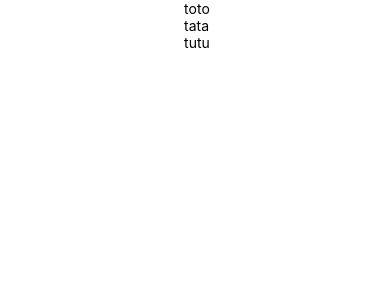
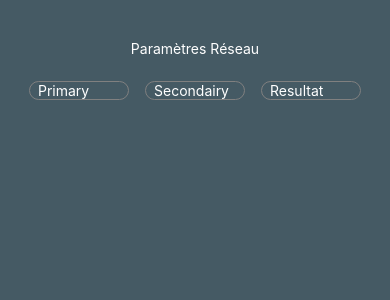
Before and after one commit to Batbakarrik/MES_Bat, a React Native app: screen / in a window 390 px wide. Shown: the top 300 px of the page. Built offline with nearby package versions, Linux system fonts and the light colour scheme.

Commit message:
TextInputs

```diff
--- a/App.js
+++ b/App.js
@@ -1,11 +1,27 @@
 import React, { Component } from 'react'
+import { StyleSheet, Text, View, FlatList, StatusBar } from 'react-native'
 
 import Acceuil from './screens/Acceuil'
+import colors from './utils/colors'
 
 export default class App extends Component {
   render(){
       return (
-        <Acceuil/>
+        <View style={styles.container}>
+          <StatusBar
+            hidden= {true}
+          />
+          <Acceuil/>
+        </View>
       );
     }
 }
+const styles = StyleSheet.create({
+  container:{
+      flex: 1,
+      justifyContent: 'center',
+      alignItems: 'center',
+      backgroundColor: colors.background,
+      paddingTop: 24
+  }
+})
--- a/screens/Acceuil.js
+++ b/screens/Acceuil.js
@@ -1,33 +1,29 @@
 import React, { Component } from 'react'
+import { StyleSheet, Text, View } from 'react-native'
 
-import { Text, View, FlatList } from 'react-native';
+import Login from './Login'
+import colors from '../utils/colors';
 
 export default class Acceuil extends Component {
     state = {
-        pokemons : [
-            {
-            "name":" toto",
-            "url":""
-            },
-            {
-            "name":" tata",
-            "url":""
-            },
-            {
-            "name":" tutu",
-            "url":""
-            }
-        ]
     }
     render(){
         return (
-          <View style={{ flex:1, alignItems:'center', justifyContent:'center'}}>
-                  <FlatList
-                      data={this.state.pokemons}
-                      renderItem={({ item}) => <View><Text>{item.name}</Text></View>}
-                      keyExtractor={item => item.name}
-                  />
+          <View style={styles.container}>
+            <Text style={styles.texte}>Paramètres Réseau</Text>
+            <Login/>
           </View>
         );
     }
 }
+const styles = StyleSheet.create({
+    container:{
+        flex: 1,
+        justifyContent: 'flex-start',
+        alignItems: 'center',
+    },
+    texte:{
+        color: colors.titre,
+        paddingVertical: 16,
+    },
+})
--- /dev/null
+++ b/screens/Login.js
@@ -0,0 +1,54 @@
+import React, { Component } from 'react'
+import { StyleSheet, View, TextInput } from 'react-native'
+import colors from '../utils/colors'
+
+
+export default class Login extends Component {
+    state= {
+        primary: null,
+        secondary: null,
+        results: null,
+    }
+
+    render() {
+        return (
+            <View style={styles.container}>
+                <TextInput style={styles.inputBox}
+                    onChangeText={(primary) => this.setState({primary})}
+                    value={this.state.text}
+                    maxLength = {4}
+                    placeholder="Primary"
+                    keyboardType={"decimal-pad"}
+                />
+                <TextInput style={styles.inputBox}
+                    onChangeText={(secondary) => this.setState({secondary})}
+                    value={this.state.text}
+                    maxLength = {1}
+                    placeholder="Secondairy"
+                    keyboardType={"decimal-pad"}
+                />
+                <TextInput style={styles.inputBox}
+                    placeholder="Resultat"
+                    editable={false}
+                />
+            </View>
+        )
+    }
+}
+
+const styles = StyleSheet.create({
+    container: {
+        flexDirection: 'row',
+        width: 300,
+        justifyContent: 'center',
+    },
+    inputBox: {
+        width: 100,
+        paddingHorizontal: 8,
+        margin: 8,
+        color: colors.texte,
+        borderColor: "gray",
+        borderWidth: 1,
+        borderRadius: 25,
+    }
+})
--- /dev/null
+++ b/utils/colors.js
@@ -0,0 +1,6 @@
+export default {
+    background: '#455a64',
+    statusbar: '#1c313a',
+    titre: '#ffffff',
+    texte: '#ffffff',
+}
```
Also changed, not shown: screens/login2.js (added, +14 -0 lines), utils/TestPokemons.js (added, +34 -0 lines).
